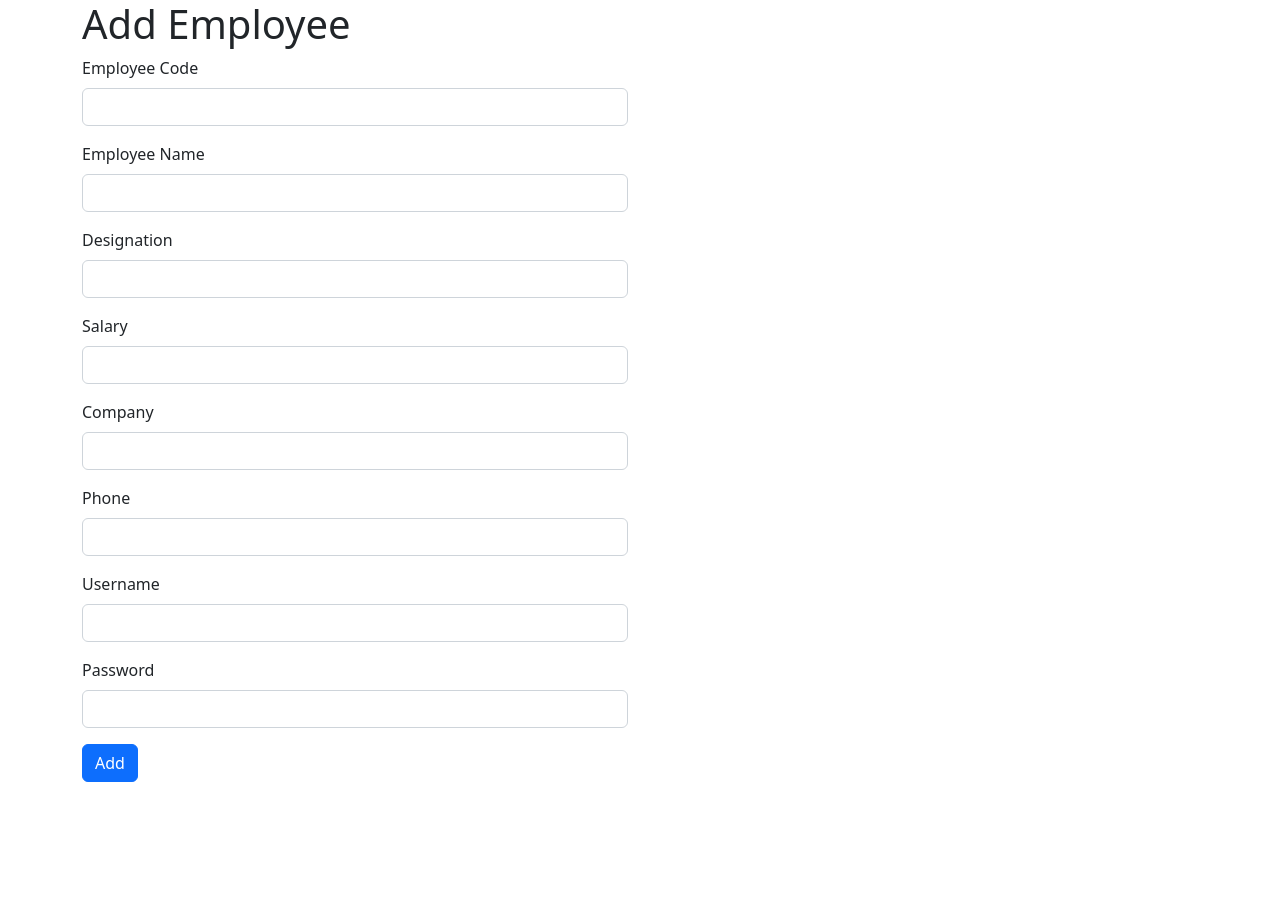
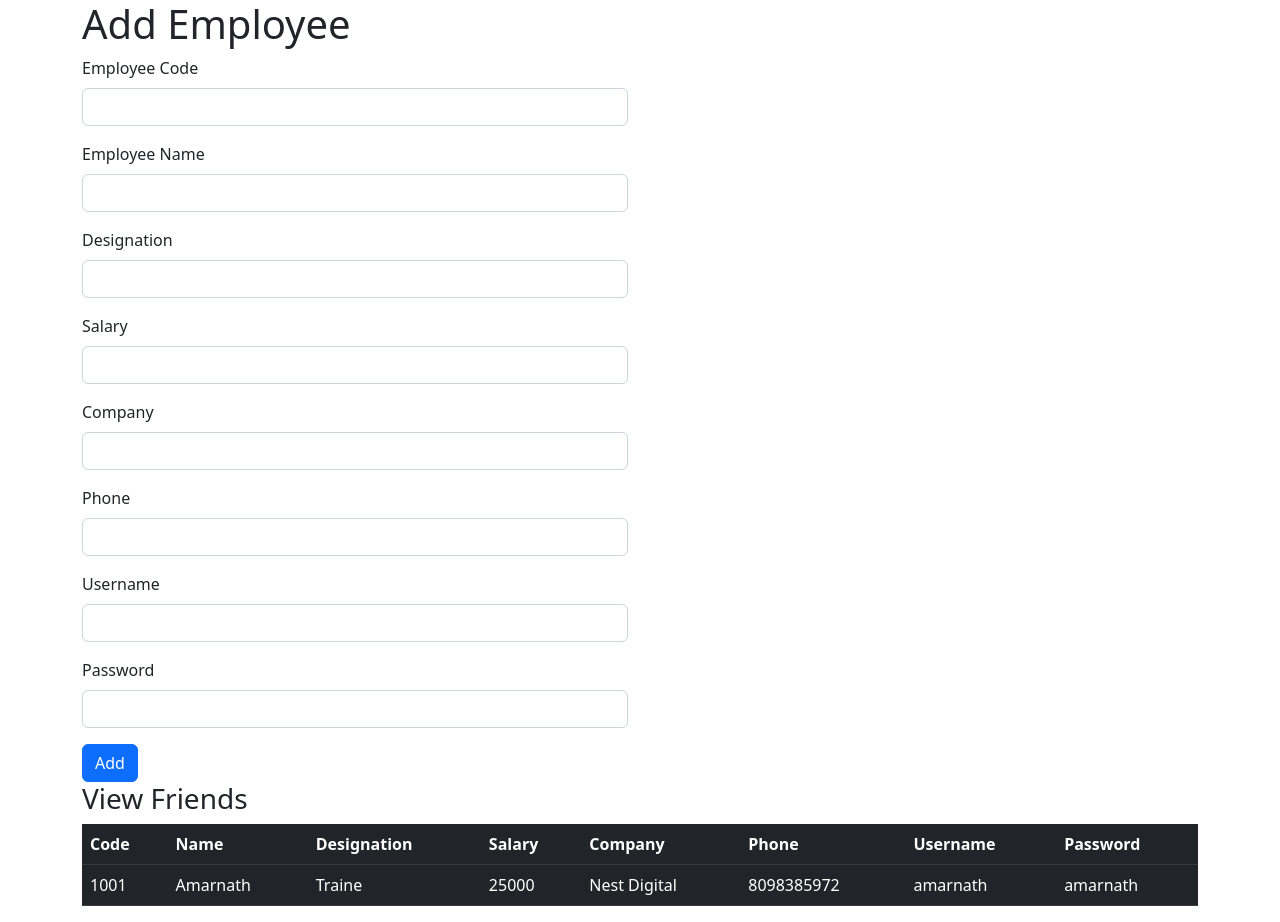
Before and after one commit to j1999amar/EmployeeNew_Anugular, an Angular app: page / in a window 1280 px wide. Before the commit the page ends 800 px from the top, so only its background shows below. Built offline with nearby package versions, Linux system fonts and the light colour scheme.

Commit message:
View Employee UI & Read Value

```diff
--- a/src/app/add-employee/add-employee.component.html
+++ b/src/app/add-employee/add-employee.component.html
@@ -13,7 +13,7 @@
                 </div>
                 <div class="col-12 col-sm-12 col-md-12 col-lg-12 col-xl-12 col-xxl-12" >
                     <label for="" class="form-label">Designation</label>
-                    <input  name="designation" [(ngModel)]="designation" type="text" class="text form-control">
+                    <input  name="designamtion" [(ngModel)]="designamtion" type="text" class="text form-control">
                 </div>
                 <div class="col-12 col-sm-12 col-md-12 col-lg-12 col-xl-12 col-xxl-12" >
                     <label for="" class="form-label">Salary</label>
@@ -31,7 +31,7 @@
                     <input name="username" [(ngModel)]="username" type="text" class="text form-control">
                 </div><div class="col-12 col-sm-12 col-md-12 col-lg-12 col-xl-12 col-xxl-12" >
                     <label for="" class="form-label">Password</label>
-                    <input name="password" [(ngModel)]="password" type="password" class="text form-control">
+                    <input name="password" [(ngModel)]="username" type="password" class="text form-control">
                 </div>
                 <div class="col-12 col-sm-12 col-md-12 col-lg-12 col-xl-12 col-xxl-12" >
                     <button (click)="readValue()" class="btn btn-primary">Add</button>
--- a/src/app/add-employee/add-employee.component.ts
+++ b/src/app/add-employee/add-employee.component.ts
@@ -8,7 +8,7 @@ import { Component } from '@angular/core';
 export class AddEmployeeComponent {
         empcode = ""
         name = ""
-        designation = ""
+        designamtion = ""
         salary = ""
         company =""
         phone = ""
@@ -20,7 +20,7 @@ export class AddEmployeeComponent {
           let data={
             "empcode" :this.empcode,
             "name":this.name,
-            "designation" :this.designation,
+            "designation" :this.designamtion,
             "salary" :this.salary,
             "company" :this.company,
             "username" :this.username,
--- a/src/app/app.component.html
+++ b/src/app/app.component.html
@@ -1 +1,2 @@
 <app-add-employee></app-add-employee>
+<app-view-employee></app-view-employee>
--- a/src/app/app.module.ts
+++ b/src/app/app.module.ts
@@ -5,11 +5,13 @@ import { AppRoutingModule } from './app-routing.module';
 import { AppComponent } from './app.component';
 import { AddEmployeeComponent } from './add-employee/add-employee.component';
 import { FormsModule } from '@angular/forms';
+import { ViewEmployeeComponent } from './view-employee/view-employee.component';
 
 @NgModule({
   declarations: [
     AppComponent,
-    AddEmployeeComponent
+    AddEmployeeComponent,
+    ViewEmployeeComponent
   ],
   imports: [
     BrowserModule,
--- /dev/null
+++ b/src/app/view-employee/view-employee.component.html
@@ -0,0 +1,35 @@
+<div class="container">
+    <div class="row">
+        <h3>View Friends</h3>
+        <div class="col-12 col-sm-12 col-md-12 col-lg-12- col-xl-12 col-xxl-12">
+            <table class="table table-dark">
+                <thead>
+                  <tr>
+                    <th scope="col">Code</th>
+                    <th scope="col">Name</th>
+                    <th scope="col">Designation</th>
+                    <th scope="col">Salary</th>
+                    <th scope="col">Company</th>
+                    <th scope="col">Phone</th>
+                    <th scope="col">Username</th>
+                    <th scope="col">Password</th>
+
+                  </tr>
+                </thead>
+                <tbody>
+
+                  <tr *ngFor="let i of data" >
+                    <td>{{i.empcode}}</td>
+                    <td>{{i.name}}</td>
+                    <td>{{i.designamtion}}</td>
+                    <td>{{i.salary}}</td>
+                    <td>{{i.company}}</td>
+                    <td>{{i.phone}}</td>
+                    <td>{{i.username}}</td>
+                    <td>{{i.username}}</td>
+                  </tr>
+               </tbody>
+              </table>
+        </div>
+    </div>
+</div>
--- /dev/null
+++ b/src/app/view-employee/view-employee.component.ts
@@ -0,0 +1,21 @@
+import { Component } from '@angular/core';
+
+@Component({
+  selector: 'app-view-employee',
+  templateUrl: './view-employee.component.html',
+  styleUrls: ['./view-employee.component.css'],
+})
+export class ViewEmployeeComponent {
+  data = [
+    {
+      empcode: 1001,
+      name: 'Amarnath',
+      designamtion: 'Traine',
+      salary: 25000,
+      company: 'Nest Digital',
+      phone: '8098385972',
+      username: 'amarnath',
+      password: 'amar123',
+    },
+  ];
+}
```
Also changed, not shown: src/app/view-employee/view-employee.component.css (added).
